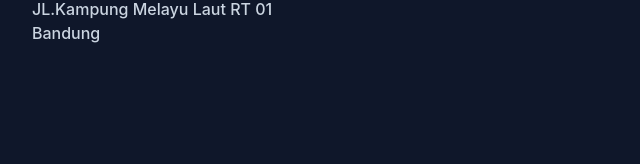
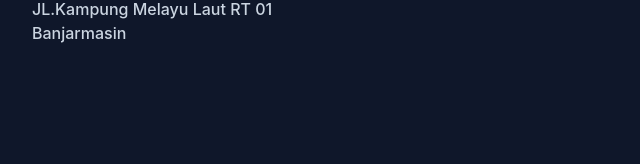
Before and after one commit to Yenusyaifullahfattah/portfolio, a website: page index.html in a window 1280 px wide. Shown: the part 6047-6211 px from the top of the page, 0-640 px from the left. Drawn offline with Linux system fonts and the light colour scheme.

Commit message:
Update index.html

```diff
--- a/index.html
+++ b/index.html
@@ -296,7 +296,7 @@
                     <h3 class="font-bold text-2xl mb-2">Hubungi Kami</h3>
                     <p>yenusyaifullah@gmail.com</p>
                     <p>JL.Kampung Melayu Laut RT 01</p>
-                    <p>Bandung</p>
+                    <p>Banjarmasin</p>
                 </div>
                 <div class="w-full px-4 mb-12 md:w-1/3">
                     <h3 class="font-semibold text-xl text-white mb-5">Katagori Tulisan</h3>
```
